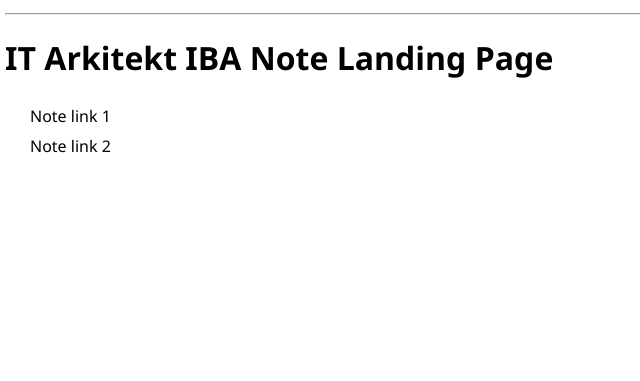
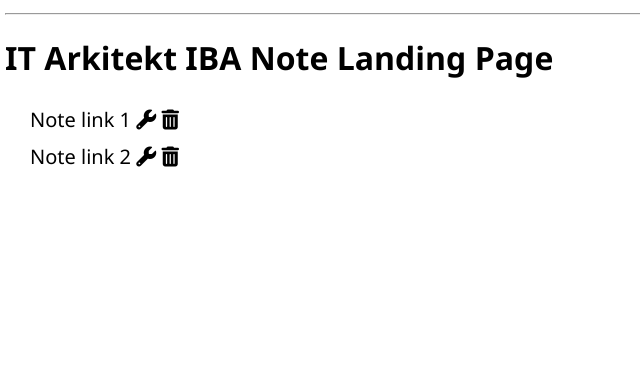
Before and after one commit to PBI22/Agil-Flask-Note-Projekt, a Flask app: page / in a window 1280 px wide. Shown: the part 39-420 px from the top of the page, without its empty margins (0-640 px from the left). Run offline with Flask 3, Linux system fonts and the light colour scheme; some libraries are stand-ins or nearby versions.

Commit message:
skraldespand og skruenøgle icons i home

```diff
--- a/hello_app/static/site.css
+++ b/hello_app/static/site.css
@@ -46,6 +46,15 @@ body {
 }
 .resources > p {
     margin-right: auto;
-    margin-top: 4px;
-    margin-bottom: 4px;
+    margin-top: 5px;
+    margin-bottom: 5px;
+    font-size: 20px;
 }
+
+.fa-solid fa-wrench {
+
+}
+
+.fa-solid fa-trash-can {
+
+}
--- a/hello_app/templates/home.html
+++ b/hello_app/templates/home.html
@@ -6,8 +6,7 @@ Landing Page
 <hr/>
 <h1>IT Arkitekt IBA Note Landing Page</h1>
 <div class="resources">
-
-<p>Note link 1</p>
-<p>Note link 2</p>
+<p>Note link 1 <i class="fa-solid fa-wrench"></i> <i class="fa-solid fa-trash-can"></i></p>
+<p>Note link 2 <i class="fa-solid fa-wrench"></i> <i class="fa-solid fa-trash-can"></i></p>
 </div>
 {% endblock %}
--- a/hello_app/templates/layout.html
+++ b/hello_app/templates/layout.html
@@ -6,6 +6,7 @@
 
             {% endblock %}</title>
         <link rel="stylesheet" type="text/css" href="{{ url_for('static', filename='site.css') }}"  />
+        <script src="https://kit.fontawesome.com/f9fe3152cb.js" crossorigin="anonymous"></script>
         {% block head %}
 
             {% endblock %}
```
